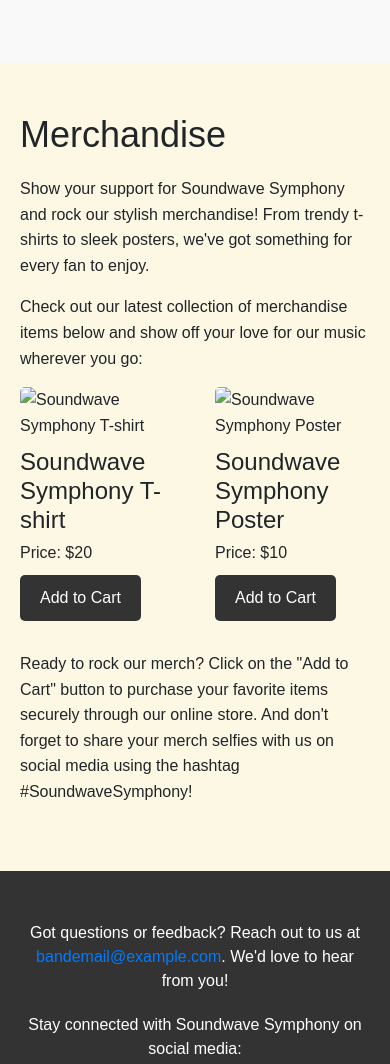
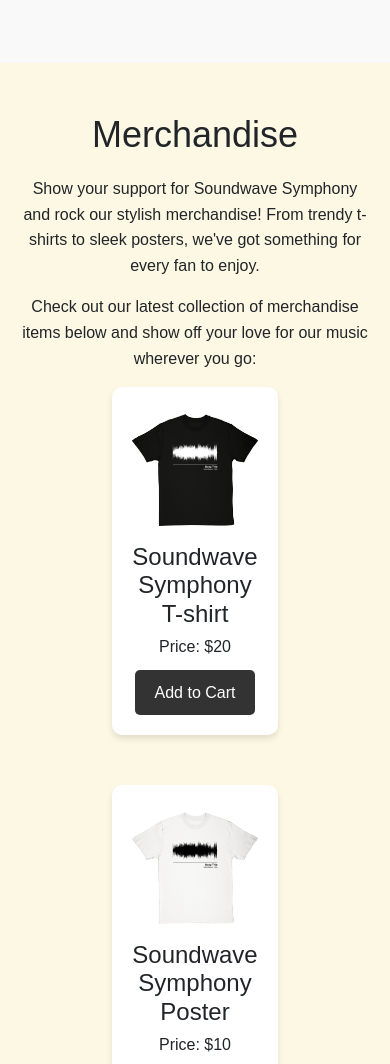
Before and after one commit to oluwatobiHammed/SoundwaveSymphony, a plain HTML site: page index.html in a window 390 px wide. Shown: the part 4226-5290 px from the top of the page. Drawn offline with nearby package versions, Linux system fonts and the light colour scheme.

Commit message:
To make the merchandise section adjustable for all screen sizes
With these CSS styles and media queries, the merchandise section will adjust its layout based on the screen size. Items will be displayed in a row on larger screens and will wrap to the next line on smaller screens. Adjust the values as needed to achieve the desired layout and appearance

```diff
--- a/style.css
+++ b/style.css
@@ -11,7 +11,7 @@ body {
 .container {
     max-width: 1200px;
     margin: 0 auto;
-    padding: 20px;
+    padding: 0 20px;
 }
 
 header {
@@ -81,11 +81,6 @@ footer p {
     padding: 10px 0; /* Reduced padding */
 }
 
-.container {
-    max-width: 1200px;
-    margin: 0 auto;
-    padding: 0 20px; /* Add padding to the sides */
-}
 
 .header-title {
     font-size: 24px; /* Reduced font size */
@@ -273,28 +268,38 @@ footer p {
 .merchandise-heading {
     font-size: 36px; /* Larger font size */
     margin-bottom: 20px; /* Add margin bottom */
+    text-align: center; /* Center the heading */
 }
 
 .merchandise-content {
     font-size: 16px; /* Font size */
     line-height: 1.6; /* Line height */
+    text-align: center; /* Center the content */
 }
 
 .merchandise-items {
     display: flex;
     flex-wrap: wrap;
-    justify-content: space-between;
+    justify-content: center;
+    gap: 20px; /* Add space between items */
 }
 
 .merch-item {
     flex-basis: calc(50% - 20px); /* Adjust item width */
     margin-bottom: 30px; /* Add margin bottom */
+    width: 300px; /* Set a fixed width for items */
+    padding: 20px;
+    background-color: #fff;
+    border-radius: 10px;
+    box-shadow: 0 4px 6px rgba(0, 0, 0, 0.1); /* Add shadow */
 }
 
 .merch-item img {
-    width: 100%;
+    max-width: 100%; /* Make images responsive */
     border-radius: 5px; /* Add border radius */
     margin-bottom: 10px; /* Add margin bottom */
+    height: auto;
+    border-radius: 5px;
 }
 
 .merch-item h3 {
@@ -318,6 +323,8 @@ footer p {
 .merch-item button:hover {
     background-color: #555; /* Darker background color on hover */
 }
+
+
 
 /* Footer */
 .contact-footer {
@@ -383,3 +390,18 @@ footer p {
 .social-media .social-link:hover i {
     color: #777; /* Darker color on hover */
 }
+
+
+
+/* Adjust styles for smaller screens */
+@media (max-width: 768px) {
+    .merch-item {
+        width: calc(50% - 20px); /* Set width to 50% minus margin */
+    }
+}
+
+@media (max-width: 576px) {
+    .merch-item {
+        width: calc(100% - 20px); /* Set width to 100% minus margin */
+    }
+}
```
Also changed, not shown: index.html (+0 -5 lines), poster.jpg (added), tshirt.jpg (added).
